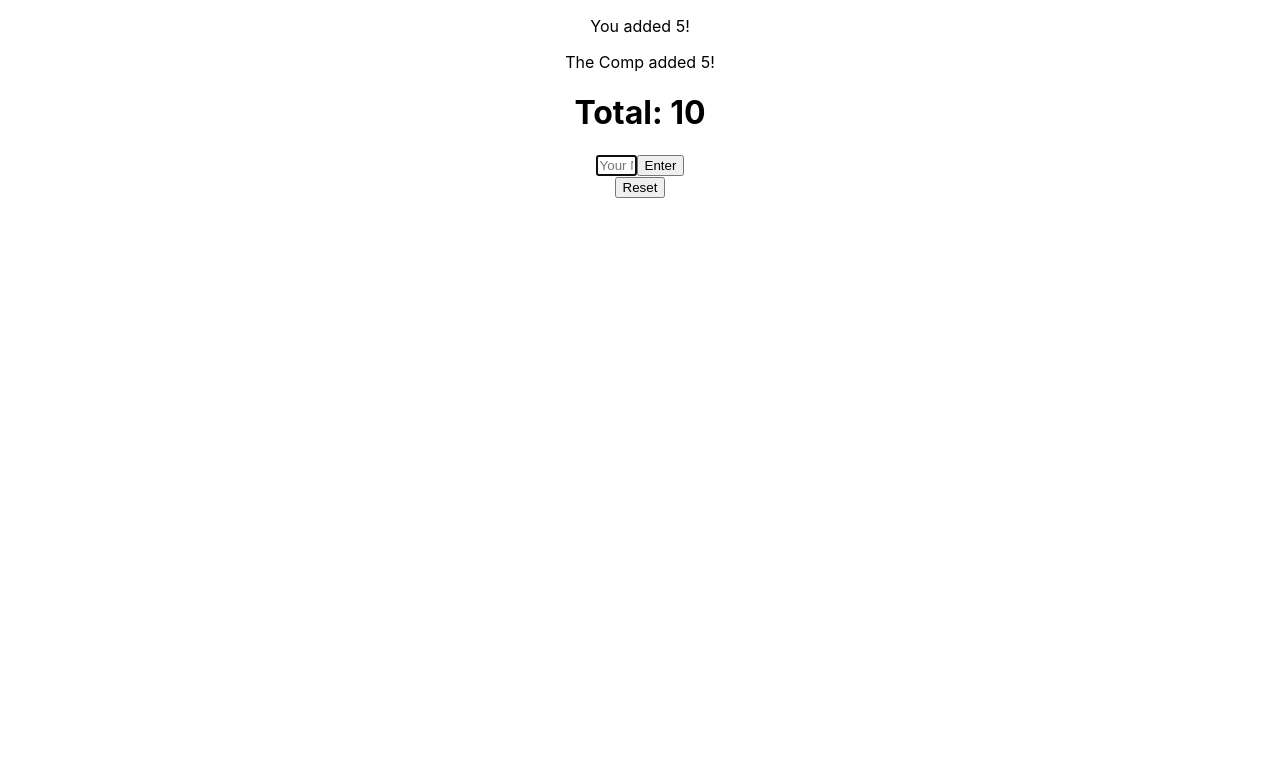
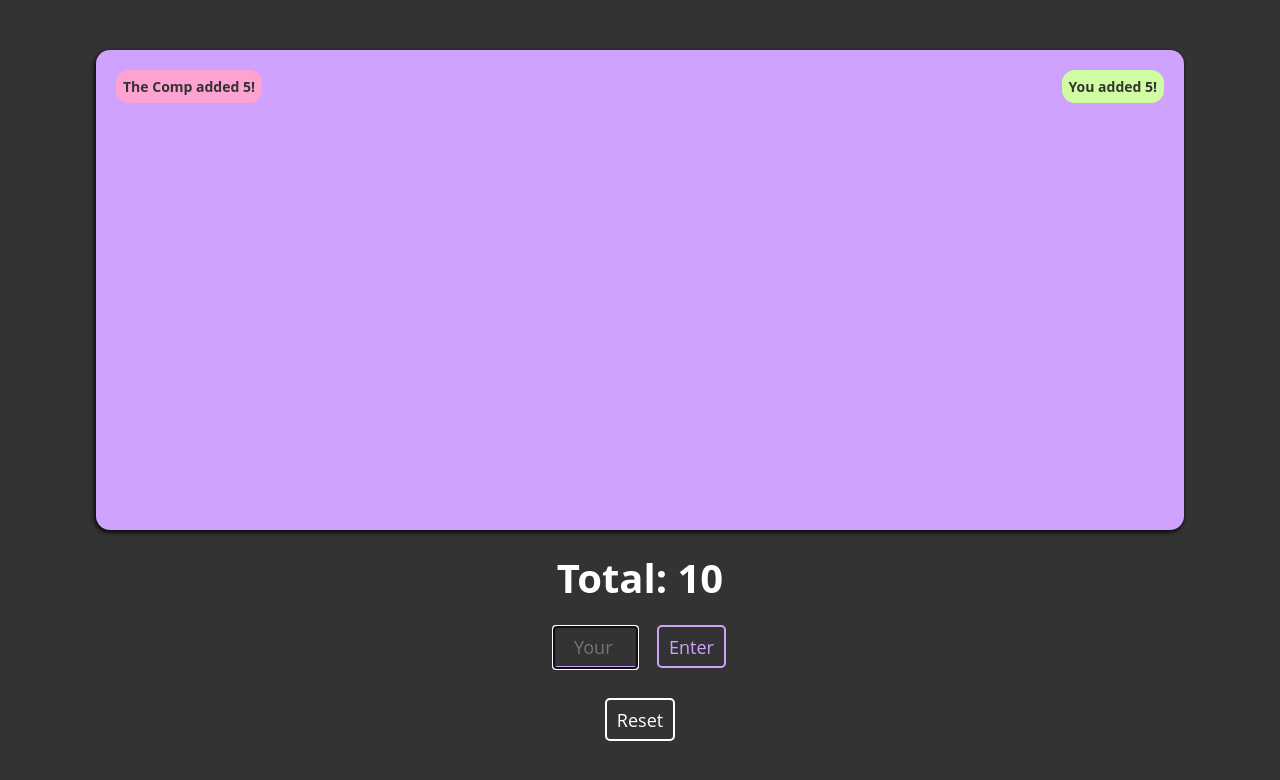
Before and after one commit to Lucidreline/arithmetic-game, a React (Create React App) app: page / in a window 1280 px wide. Both pictures are taken after typing "5" into the empty fields and a click on the button "Enter". Shown: the top 780 px of the page. Built offline with nearby package versions, Linux system fonts and the light colour scheme.

Commit message:
Added some styles

```diff
--- a/src/App.css
+++ b/src/App.css
@@ -1,10 +1,18 @@
 .App {
-  text-align: center;
+  width: 85%;
+  margin: auto;
 }
 
-.App-logo {
-  height: 40vmin;
-  pointer-events: none;
+.App > #total {
+  text-align: center;
+  font-size: 4rem;
+  margin: 2rem 0;
+}
+
+.App > #input-section {
+  display: flex;
+  flex-direction: column;
+  align-items: center;
 }
 
 @media (prefers-reduced-motion: no-preference) {
--- a/src/App.js
+++ b/src/App.js
@@ -87,6 +87,8 @@ class App extends React.Component {
       } else {
         if (!userTurn) this.handleMove(this.computerLogic()); // lets the computer have a turn
       }
+      const chatBox = document.getElementById('chat-box');
+      chatBox.scrollTop = chatBox.scrollHeight; // stays scrolled down to the bottom of the convo
     });
   };
 
@@ -109,12 +111,14 @@ class App extends React.Component {
     return (
       <div className='App'>
         <ChatBox messages={this.state.messages} />
-        <h1>Total: {this.state.total}</h1>
-        <NumberInputBox
-          placeholder='Your Number'
-          handleSubmit={this.handleSubmit}
-        />
-        <Btn placeholder='Reset' handleClick={this.handleReset} />
+        <h1 id='total'>Total: {this.state.total}</h1>
+        <div id='input-section'>
+          <NumberInputBox
+            placeholder='Your Number'
+            handleSubmit={this.handleSubmit}
+          />
+          <Btn placeholder='Reset' handleClick={this.handleReset} />
+        </div>
       </div>
     );
   }
--- a/src/Components/btn/btn.component.jsx
+++ b/src/Components/btn/btn.component.jsx
@@ -1,8 +1,10 @@
 import React from 'react';
+
+import './btn.styles.css';
 
 export const Btn = ({ placeholder, handleClick }) => {
   return (
-    <button className='btn' onClick={handleClick}>
+    <button className='btn large white' id='reset-btn' onClick={handleClick}>
       {placeholder}
     </button>
   );
--- /dev/null
+++ b/src/Components/btn/btn.styles.css
@@ -0,0 +1,33 @@
+.btn {
+  background: none;
+  border: #cea2fd 2px solid;
+  border-radius: 5px;
+  color: white;
+  padding: 0.75rem 1rem;
+  transition: 0.3s;
+  font-size: 1.8rem;
+}
+
+.btn.pink {
+  color: #cea2fd;
+  border: #cea2fd 2px solid;
+}
+
+.btn.pink:hover {
+  background-color: #cea2fd;
+  color: white;
+}
+
+.btn.white {
+  color: white;
+  border: white 2px solid;
+}
+
+.btn.white:hover {
+  background-color: white;
+  color: #333;
+}
+
+#reset-btn {
+  margin-top: 3rem;
+}
--- a/src/Components/chat-box/chat-box.component.jsx
+++ b/src/Components/chat-box/chat-box.component.jsx
@@ -1,9 +1,11 @@
 import React from 'react';
+
+import './chat-box.styles.css';
 
 import { ChatBubble } from '../chat-bubble/chat-bubble.component';
 
 export const ChatBox = ({ messages }) => (
-  <div>
+  <div className='chat-box' id='chat-box'>
     {messages.map((message, i) => (
       <ChatBubble key={i} side={message.side} message={message.message} />
     ))}
--- a/src/Components/chat-box/chat-box.styles.css
+++ b/src/Components/chat-box/chat-box.styles.css
@@ -0,0 +1,8 @@
+.chat-box {
+  height: 60vh;
+  overflow-y: scroll;
+  background: #cea2fd;
+  margin-top: 5rem;
+  border-radius: 14px;
+  box-shadow: black -1px 2px 5px;
+}
--- a/src/Components/chat-bubble/chat-bubble.component.jsx
+++ b/src/Components/chat-bubble/chat-bubble.component.jsx
@@ -1,7 +1,9 @@
 import React from 'react';
 
+import './chat-bubble.styles.css';
+
 export const ChatBubble = ({ side, message }) => (
-  <div className={side}>
-    <p>{message}</p>
+  <div className={side + ' chat-bubble'}>
+    <p className='msg'>{message}</p>
   </div>
 );
--- a/src/Components/chat-bubble/chat-bubble.styles.css
+++ b/src/Components/chat-bubble/chat-bubble.styles.css
@@ -0,0 +1,24 @@
+.chat-bubble {
+  color: white;
+  font-weight: bold;
+  font-size: 1.4rem;
+}
+
+.msg {
+  display: inline-block;
+  margin: 2rem;
+  padding: 0.7rem;
+  border-radius: 13px;
+  color: #333;
+}
+
+.right > .msg {
+  float: right;
+  right: 0;
+  background-color: #d1fda2;
+}
+
+.left > .msg {
+  left: 0;
+  background-color: #fda2d1;
+}
--- a/src/Components/number-input/number-input.component.jsx
+++ b/src/Components/number-input/number-input.component.jsx
@@ -15,7 +15,9 @@ export const NumberInputBox = ({ placeholder, handleSubmit }) => {
           type='number'
           placeholder={placeholder}
         />
-        <button type='submit'>Enter</button>
+        <button className='btn pink' type='submit'>
+          Enter
+        </button>
       </form>
     </div>
   );
--- a/src/Components/number-input/number-input.styles.css
+++ b/src/Components/number-input/number-input.styles.css
@@ -6,4 +6,18 @@ input[type='number'].number-input::-webkit-inner-spin-button {
 
 input[type='number'].number-input {
   -moz-appearance: textfield;
+  background: none;
+  border: none;
+  border-bottom: #cea2fd 2px solid;
+  color: white;
+  padding: 0.75rem 2rem;
+  font-size: 1.8rem;
 }
+
+input[type='number']::placeholder {
+  opacity: 9;
+}
+
+button[type='submit'] {
+  margin-left: 2rem;
+}
--- a/src/index.css
+++ b/src/index.css
@@ -1,4 +1,21 @@
+* {
+  margin: 0;
+  padding: 0;
+  box-sizing: border-box;
+  font-family: 'Open Sans', sans-serif;
+}
+
+ul {
+  list-style: none;
+}
+
+html {
+  font-size: 62.5%;
+}
+
 body {
+  background-color: #333;
+  color: white;
   margin: 0;
   font-family: -apple-system, BlinkMacSystemFont, 'Segoe UI', 'Roboto', 'Oxygen',
     'Ubuntu', 'Cantarell', 'Fira Sans', 'Droid Sans', 'Helvetica Neue',
```
Also changed, not shown: public/manifest.json, public/math-add-icon.png (added), 1 other file (tests, documents, lock files or other folders).
